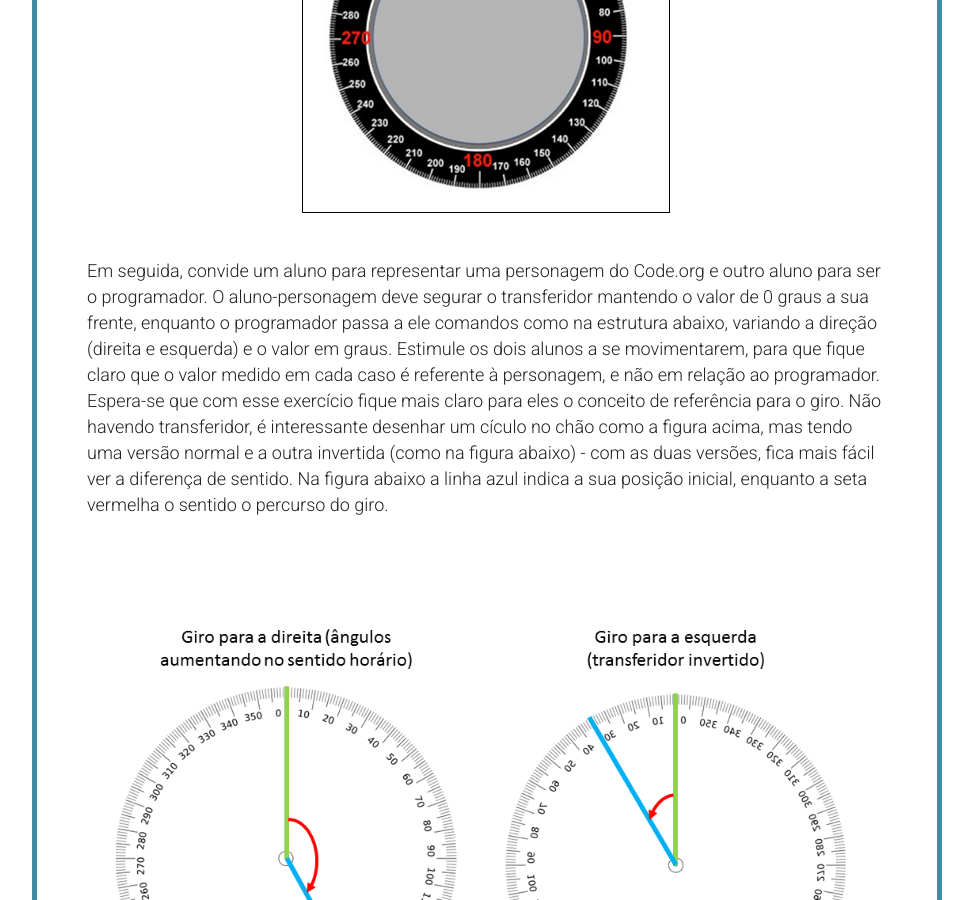
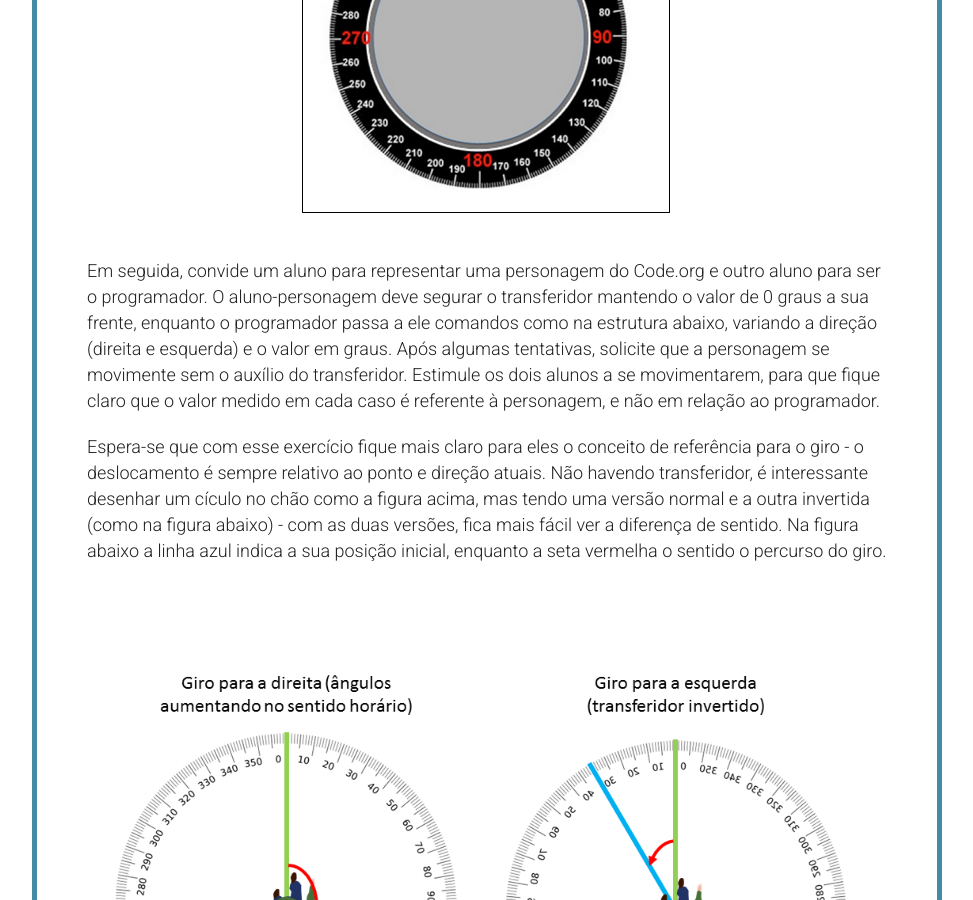
Before and after one commit to Programae/blocos, a Jekyll site: the page built from _posts/2015-01-01-aula06.md, in a window 1280 px wide and 900 px high, scrolled down 4969 px. Shown: the whole window, without its empty margins (153-1126 px from the left). Built offline with Jekyll 4.4.1, drawn with Linux system fonts in a browser that asks for light colours; nearby versions of some CDN libraries; library files that are not in the unit come from our copies; some of the changed text lies outside the part shown.

Commit message:
Alterações - aula 6

```diff
--- a/_posts/2015-01-01-aula06.md
+++ b/_posts/2015-01-01-aula06.md
@@ -80,7 +80,10 @@ Como primeira atividade do dia, utilize um transferidor para mostrar como os ân
 
 ![](/blocos/imagens/Aula6-1.png)
 
-Em seguida, convide um aluno para representar uma personagem do Code.org e outro aluno para ser o programador. O aluno-personagem deve segurar o transferidor mantendo o valor de 0 graus a sua frente, enquanto o programador passa a ele comandos como na estrutura abaixo, variando a direção (direita e esquerda) e o valor em graus. Estimule os dois alunos a se movimentarem, para que fique claro que o valor  medido em cada caso é referente à personagem, e não em relação ao programador. Espera-se que com esse exercício fique mais claro para eles o conceito de referência para o giro. Não havendo transferidor, é interessante desenhar um cículo no chão como a figura acima, mas tendo uma versão normal e a outra invertida (como na figura abaixo) - com as duas versões, fica mais fácil ver a diferença de sentido. Na figura abaixo a linha azul indica a sua posição inicial, enquanto a seta vermelha o sentido o percurso do giro.
+Em seguida, convide um aluno para representar uma personagem do Code.org e outro aluno para ser o programador. O aluno-personagem deve segurar o transferidor mantendo o valor de 0 graus a sua frente, enquanto o programador passa a ele comandos como na estrutura abaixo, variando a direção (direita e esquerda) e o valor em graus. Após algumas tentativas, solicite que a personagem se movimente sem o auxílio do transferidor.
+ Estimule os dois alunos a se movimentarem, para que fique claro que o valor  medido em cada caso é referente à personagem, e não em relação ao programador.
+
+Espera-se que com esse exercício fique mais claro para eles o conceito de referência para o giro - o deslocamento é sempre relativo ao ponto e direção atuais. Não havendo transferidor, é interessante desenhar um cículo no chão como a figura acima, mas tendo uma versão normal e a outra invertida (como na figura abaixo) - com as duas versões, fica mais fácil ver a diferença de sentido. Na figura abaixo a linha azul indica a sua posição inicial, enquanto a seta vermelha o sentido o percurso do giro.
 
 ![](/blocos/imagens/Aula6-2.png)
 
```
Also changed, not shown: other parts of _posts/2015-01-01-aula06.md (+6 -6 lines), imagens/Aula6-2.png, 1 other file.
